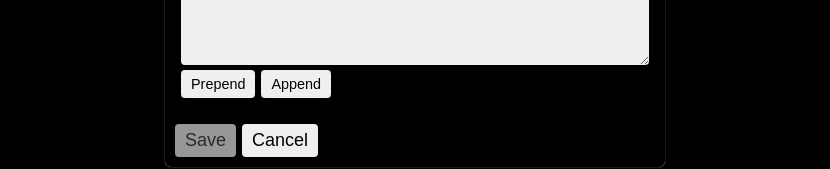
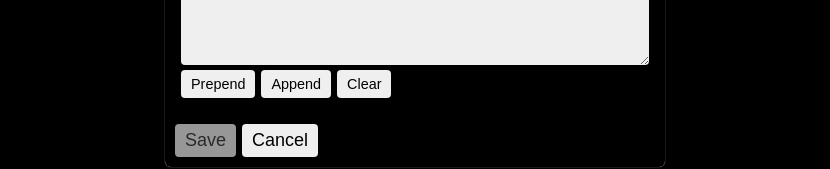
Before and after one commit to fuzetsu/web-novel-reader, a Preact app: page / in a window 1280 px wide. Both pictures are taken after a click on the button "Novel". Shown: the part 536-705 px from the top of the page, without its empty margins (225-1055 px from the left). Built offline with nearby package versions, Linux system fonts and the light colour scheme.

Commit message:
add clear button to text area

```diff
--- a/src/cmp/TextField.tsx
+++ b/src/cmp/TextField.tsx
@@ -36,10 +36,11 @@ export function TextField<T extends number | undefined>({
     return <input ref={fieldRef as RefObject<HTMLInputElement>} {...props} />
   }
 
+  const findTextarea = (elem: EventTarget | null) =>
+    (elem as HTMLElement | undefined)?.closest('.text-area')?.querySelector('textarea')
+
   const setTextAreaCursor = (target: EventTarget | null, pos: 'top' | 'bottom') => {
-    if (!target) return
-    const elem = target as HTMLElement
-    const txt = elem.closest('.text-area')?.querySelector('textarea')
+    const txt = findTextarea(target)
     if (!txt) return
     const { cursor, scroll } =
       pos === 'top' ? { cursor: 0, scroll: 0 } : { cursor: value.length, scroll: txt.scrollHeight }
@@ -47,6 +48,14 @@ export function TextField<T extends number | undefined>({
     txt.setSelectionRange(cursor, cursor)
     txt.scrollTop = scroll
   }
+
+  const clearInput = (target: EventTarget | null) => {
+    const txt = findTextarea(target)
+    if (!txt) return
+    txt.value = ''
+    txt.focus()
+  }
+
   return (
     <div className="text-area">
       <textarea {...props} ref={fieldRef as RefObject<HTMLTextAreaElement>} rows={rows} />
@@ -60,6 +69,7 @@ export function TextField<T extends number | undefined>({
             Prepend
           </button>
           <button onClick={e => setTextAreaCursor(e.target, 'bottom')}>Append</button>
+          <button onClick={e => clearInput(e.target)}>Clear</button>
         </div>
       )}
     </div>
```
